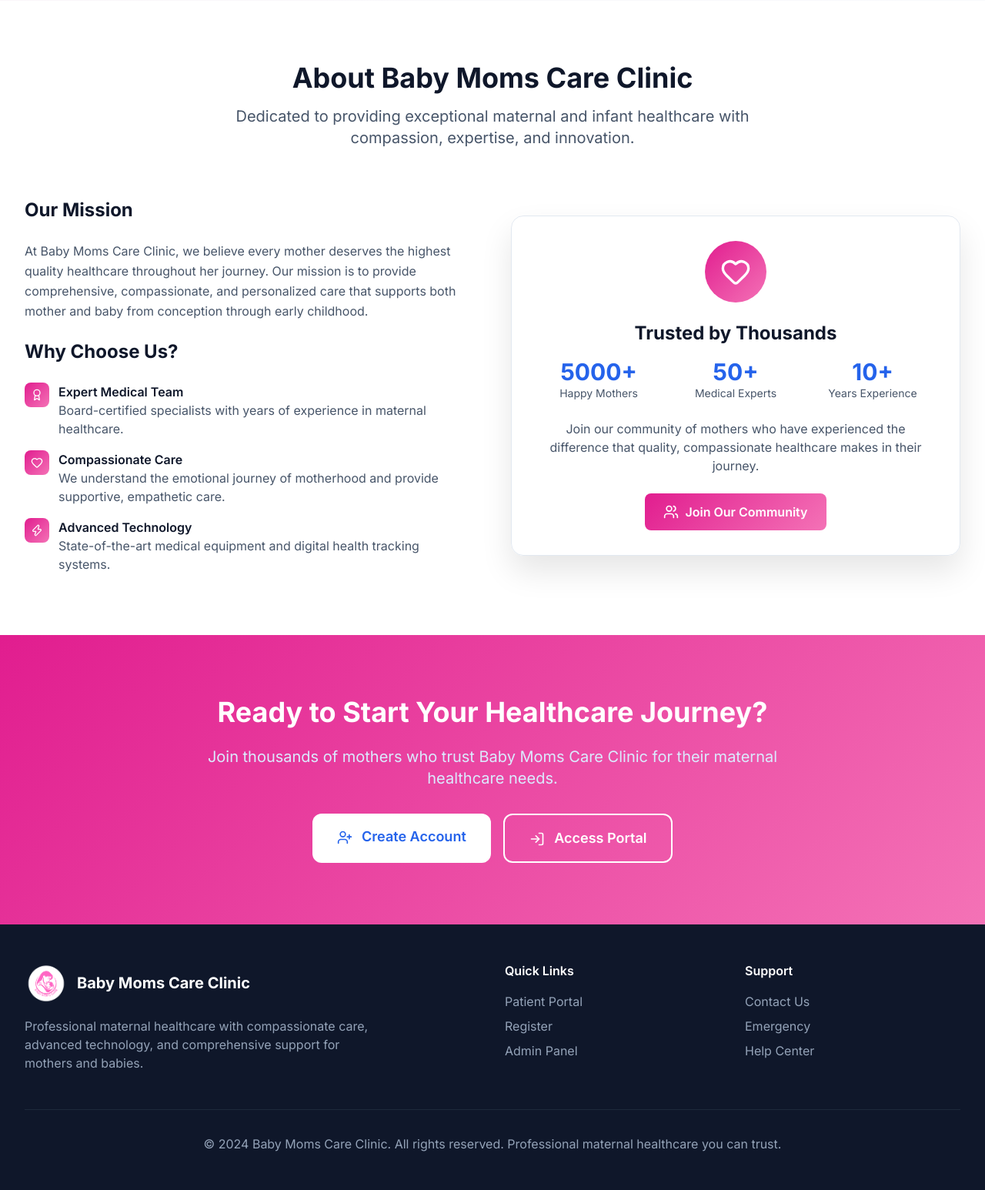
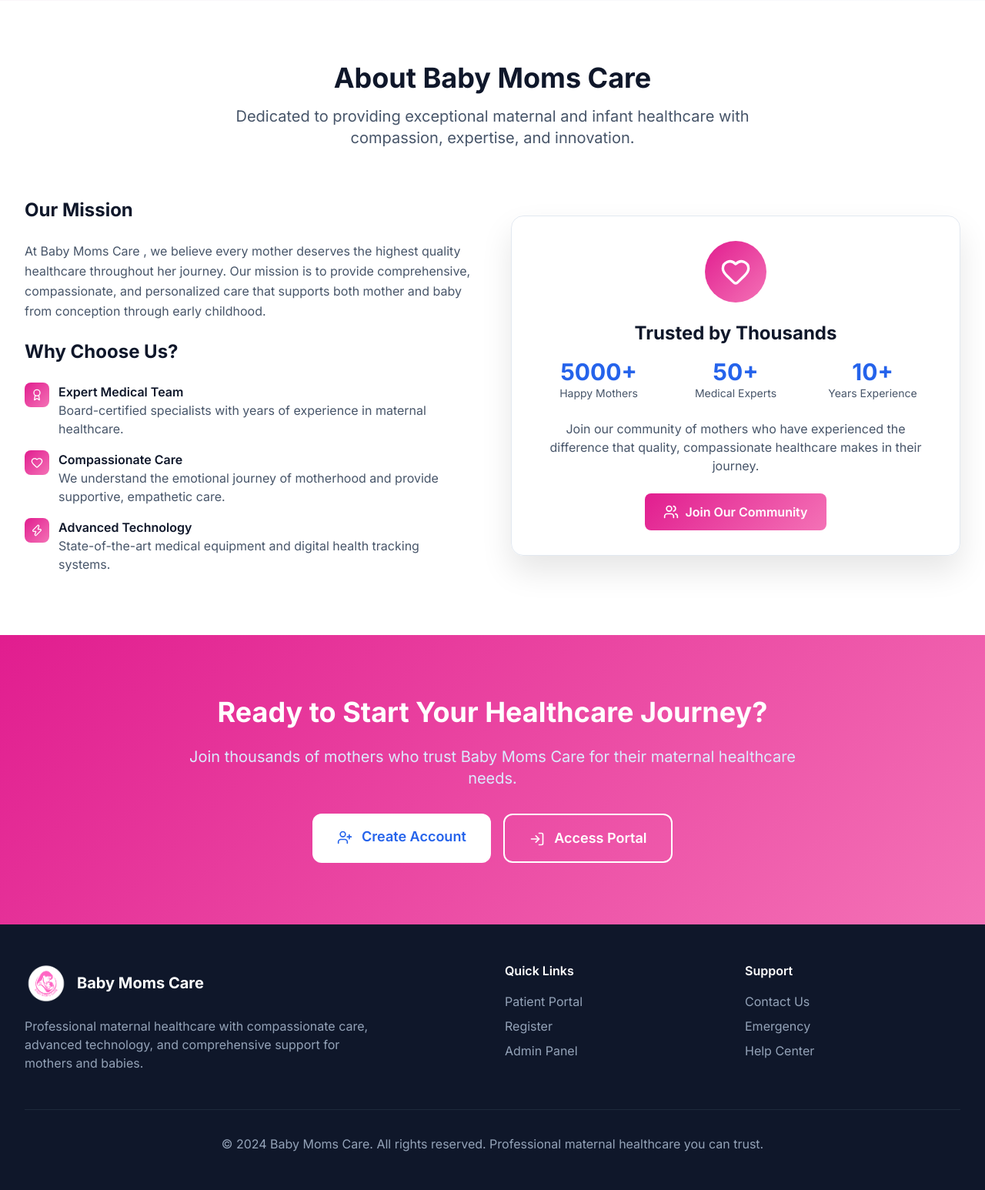
Before and after one commit to terdyy21ops/Baby-Moms-Care-Clinic, a Django app: page / in a window 1280 px wide. Shown: the part 3075-4621 px from the top of the page at 77% size. Run offline with Django 5.2, Linux system fonts and the light colour scheme; some libraries are stand-ins or nearby versions.

Commit message:
moms care

```diff
--- a/templates/home.html
+++ b/templates/home.html
@@ -4,7 +4,7 @@
 <head>
     <meta charset="UTF-8">
     <meta name="viewport" content="width=device-width, initial-scale=1.0">
-    <title>Baby Moms Care Clinic</title>
+    <title>Baby Moms Care</title>
 
     <!-- Tailwind CSS -->
     <script src="https://cdn.tailwindcss.com"></script>
@@ -524,7 +524,7 @@
     <section id="about" class="py-20 bg-white">
         <div class="max-w-7xl mx-auto px-4 sm:px-6 lg:px-8">
             <div class="text-center mb-16">
-                <h2 class="text-4xl font-bold text-slate-900 mb-4">About Baby Moms Care Clinic</h2>
+                <h2 class="text-4xl font-bold text-slate-900 mb-4">About Baby Moms Care</h2>
                 <p class="text-xl text-slate-600 max-w-3xl mx-auto">
                     Dedicated to providing exceptional maternal and infant healthcare with compassion, expertise, and innovation.
                 </p>
@@ -534,7 +534,7 @@
                 <div class="space-y-6">
                     <h3 class="text-2xl font-bold text-slate-900">Our Mission</h3>
                     <p class="text-slate-600 leading-relaxed">
-                        At Baby Moms Care Clinic, we believe every mother deserves the highest quality healthcare throughout her journey.
+                        At Baby Moms Care , we believe every mother deserves the highest quality healthcare throughout her journey.
                         Our mission is to provide comprehensive, compassionate, and personalized care that supports both mother and baby
                         from conception through early childhood.
                     </p>
@@ -612,7 +612,7 @@
         <div class="max-w-4xl mx-auto text-center px-4 sm:px-6 lg:px-8">
             <h2 class="text-4xl font-bold mb-6">Ready to Start Your Healthcare Journey?</h2>
             <p class="text-xl text-blue-100 mb-8">
-                Join thousands of mothers who trust Baby Moms Care Clinic for their maternal healthcare needs.
+                Join thousands of mothers who trust Baby Moms Care for their maternal healthcare needs.
             </p>
             <div class="flex flex-col sm:flex-row gap-4 justify-center">
                 <a href="/accounts/register/" class="bg-white text-blue-600 px-8 py-4 rounded-xl font-semibold text-lg hover:bg-blue-50 transition-all duration-300 hover:transform hover:-translate-y-1">
@@ -642,8 +642,8 @@
             <div class="grid grid-cols-1 md:grid-cols-4 gap-8">
                 <div class="col-span-1 md:col-span-2">
                     <div class="flex items-center space-x-3 mb-4">
-                        <img src="{% static 'images/logo.png' %}" alt="Baby Moms Care Clinic Logo" class="w-14 h-14 object-contain">
-                        <span class="font-bold text-xl">Baby Moms Care Clinic</span>
+                        <img src="{% static 'images/logo.png' %}" alt="Baby Moms Care Logo" class="w-14 h-14 object-contain">
+                        <span class="font-bold text-xl">Baby Moms Care</span>
                     </div>
                     <p class="text-slate-400 mb-4 max-w-md">
                         Professional maternal healthcare with compassionate care, advanced technology, and comprehensive support for mothers and babies.
@@ -681,7 +681,7 @@
             </div>
 
             <div class="border-t border-slate-800 mt-8 pt-8 text-center text-slate-400">
-                <p>&copy; 2024 Baby Moms Care Clinic. All rights reserved. Professional maternal healthcare you can trust.</p>
+                <p>&copy; 2024 Baby Moms Care. All rights reserved. Professional maternal healthcare you can trust.</p>
             </div>
         </div>
     </footer>
```
